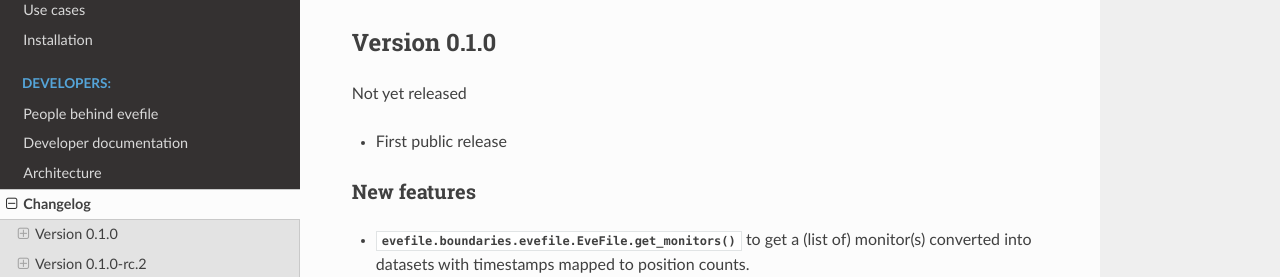
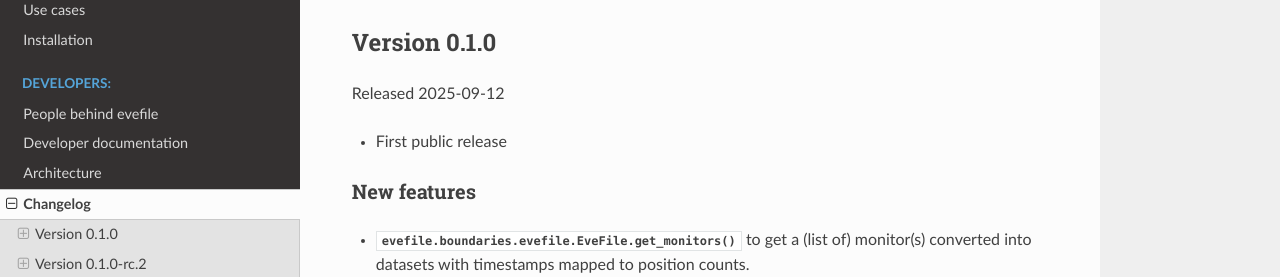
Before and after one commit to tillbiskup/evefile, a Sphinx documentation site: the page built from docs/changelog.rst, in a window 1280 px wide and 900 px high. Shown: the part 230-507 px from the top of the window. Built offline with Sphinx 7.4.7 and the Read the Docs theme 3.1.0, drawn with Linux system fonts in a browser that asks for light colours.

Commit message:
Post-release

```diff
--- a/docs/changelog.rst
+++ b/docs/changelog.rst
@@ -8,7 +8,7 @@ This page contains a summary of changes between the official evefile releases. O
 Version 0.1.0
 =============
 
-Not yet released
+Released 2025-09-12
 
 * First public release
 
```
Also changed, not shown: 1 other file.
